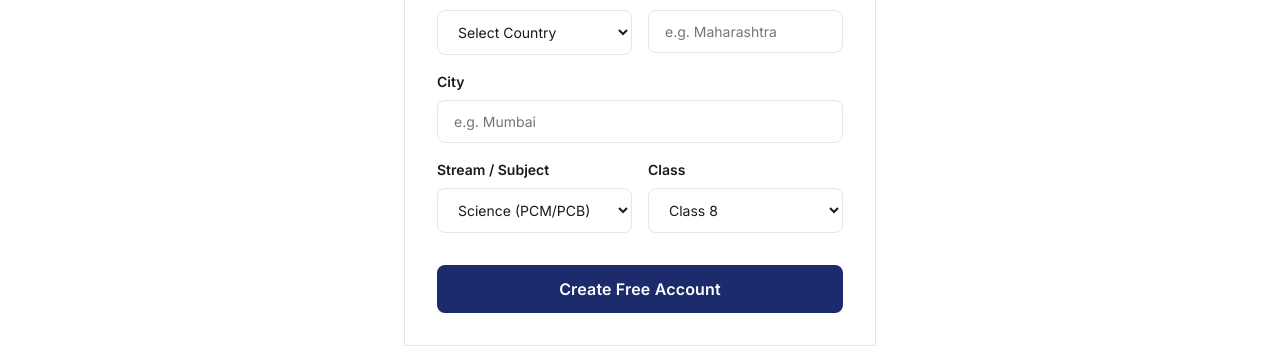
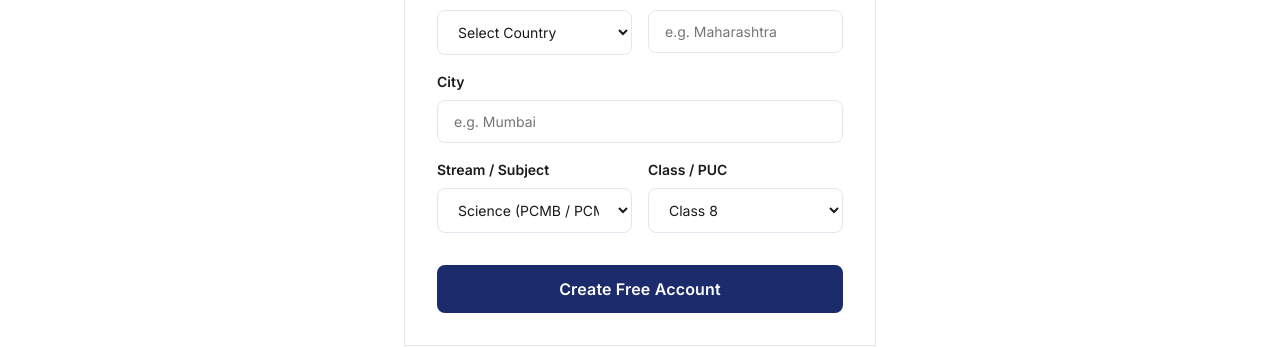
Before and after one commit to bhola-dev58/smart-coach-lms, a Next.js app: page /auth/register in a window 1280 px wide. Shown: the part 876-1223 px from the top of the page. Built offline with nearby package versions, Linux system fonts and the light colour scheme; no server answers.

Commit message:
feat: align registration and profile fields with Karnataka curriculum terms (SSLC, 1st & 2nd PUC, PCMB/PCMC)

```diff
--- a/src/app/auth/register/page.js
+++ b/src/app/auth/register/page.js
@@ -206,21 +206,21 @@ export default function RegisterPage() {
               <div className="form-group">
                 <label className="form-label">Stream / Subject</label>
                 <select className="form-select" value={formData.branch} onChange={e => update('branch', e.target.value)}>
-                  <option value="CSE">Science (PCM/PCB)</option>
+                  <option value="CSE">Science (PCMB / PCMC)</option>
                   <option value="ECE">Commerce</option>
-                  <option value="Mechanical">Arts/Humanities</option>
+                  <option value="Mechanical">Arts / Humanities</option>
                   <option value="Civil">Class 8-10 General</option>
                   <option value="Other">Other</option>
                 </select>
               </div>
               <div className="form-group">
-                <label className="form-label">Class</label>
+                <label className="form-label">Class / PUC</label>
                 <select className="form-select" value={formData.year} onChange={e => update('year', e.target.value)}>
                   <option value="1">Class 8</option>
                   <option value="2">Class 9</option>
-                  <option value="3">Class 10</option>
-                  <option value="4">Class 11</option>
-                  <option value="5">Class 12</option>
+                  <option value="3">Class 10 (SSLC)</option>
+                  <option value="4">1st PUC (Class 11)</option>
+                  <option value="5">2nd PUC (Class 12)</option>
                 </select>
               </div>
             </div>
--- a/src/components/auth/AuthModal.jsx
+++ b/src/components/auth/AuthModal.jsx
@@ -240,13 +240,13 @@ function AuthModalInner() {
                   <input type="text" className="form-input" placeholder="Your school or college" value={formData.college} onChange={e => update('college', e.target.value)} />
                 </div>
                 <div style={{ margin: 0 }}>
-                  <label className="form-label" style={{ fontSize: '0.72rem' }}>Class</label>
+                  <label className="form-label" style={{ fontSize: '0.72rem' }}>Class / PUC</label>
                   <select className="form-select" value={formData.year} onChange={e => update('year', e.target.value)}>
                     <option value="1">Class 8</option>
                     <option value="2">Class 9</option>
-                    <option value="3">Class 10</option>
-                    <option value="4">Class 11</option>
-                    <option value="5">Class 12</option>
+                    <option value="3">Class 10 (SSLC)</option>
+                    <option value="4">1st PUC (Class 11)</option>
+                    <option value="5">2nd PUC (Class 12)</option>
                   </select>
                 </div>
               </div>
@@ -283,9 +283,9 @@ function AuthModalInner() {
               <div style={{ marginBottom: '0.75rem' }}>
                 <label className="form-label" style={{ fontSize: '0.72rem' }}>Stream / Subject</label>
                 <select className="form-select" value={formData.branch} onChange={e => update('branch', e.target.value)}>
-                  <option value="CSE">Science (PCM/PCB)</option>
+                  <option value="CSE">Science (PCMB / PCMC)</option>
                   <option value="ECE">Commerce</option>
-                  <option value="Mechanical">Arts/Humanities</option>
+                  <option value="Mechanical">Arts / Humanities</option>
                   <option value="Civil">Class 8-10 General</option>
                   <option value="Other">Other</option>
                 </select>
```
Also changed, not shown: src/app/lms/profile/page.js (+6 -6 lines).
